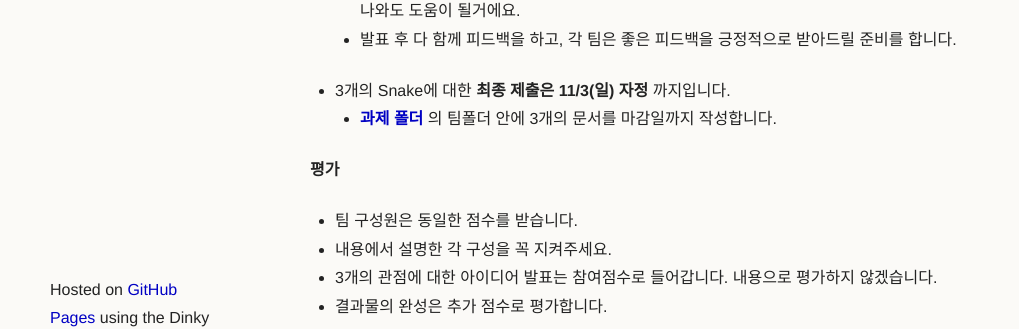
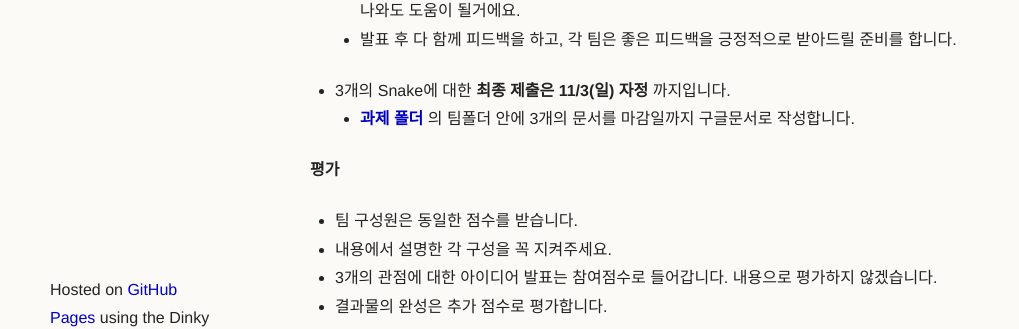
Before and after one commit to picxenk/SIA2019ArtGame, a Jekyll site: the page built from homework.md, in a window 1280 px wide and 900 px high, scrolled down 4586 px. Shown: the part 506-835 px from the top of the window, without its empty margins (0-1019 px from the left). Built offline with Jekyll 4.4.1, drawn with Linux system fonts in a browser that asks for light colours; our own code applies the rules of GitHub Pages for plain Markdown files; a script that is not in the unit is left out; the repository's description, which GitHub fills in, is left out.

Commit message:
Update homework.md

```diff
--- a/homework.md
+++ b/homework.md
@@ -128,7 +128,7 @@
    * 제목 / 관점의 정의는 필수로 설명이 되어야하고, 추가로 아이디어 스케치나 중간 실험물이 나와도 도움이 될거에요.
    * 발표 후 다 함께 피드백을 하고, 각 팀은 좋은 피드백을 긍정적으로 받아드릴 준비를 합니다.
  * 3개의 Snake에 대한 **최종 제출은 11/3(일) 자정** 까지입니다.
-   * **[과제 폴더](https://drive.google.com/drive/folders/1mpnglmL9HTCzJWQABKuO6EpvBTRtCqk2)** 의 팀폴더 안에 3개의 문서를 마감일까지 작성합니다.
+   * **[과제 폴더](https://drive.google.com/drive/folders/1mpnglmL9HTCzJWQABKuO6EpvBTRtCqk2)** 의 팀폴더 안에 3개의 문서를 마감일까지 구글문서로 작성합니다.
 
 **평가**
  * 팀 구성원은 동일한 점수를 받습니다.
```
